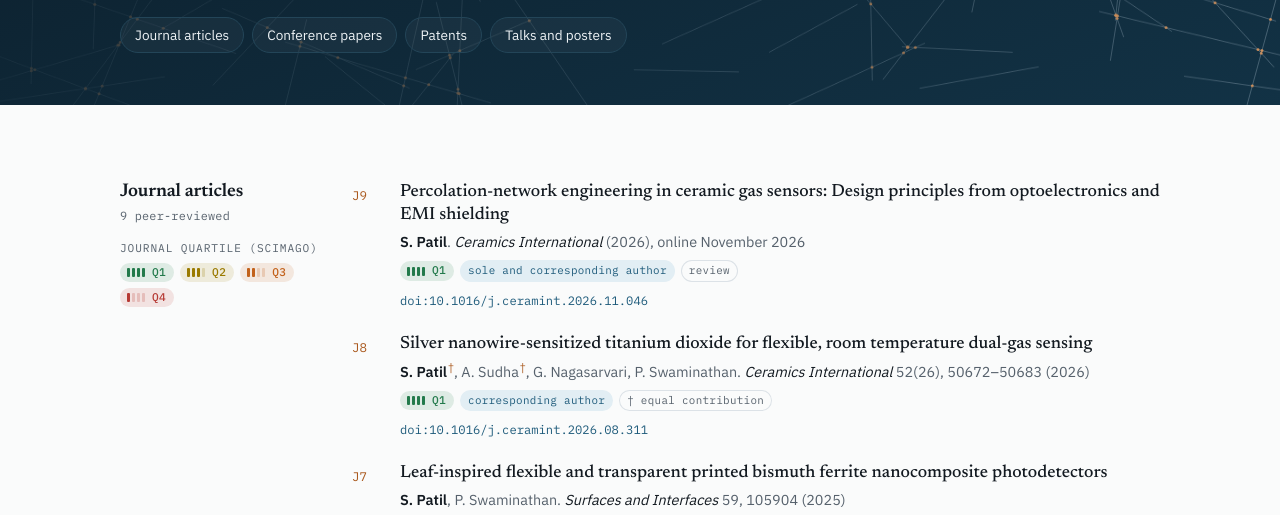
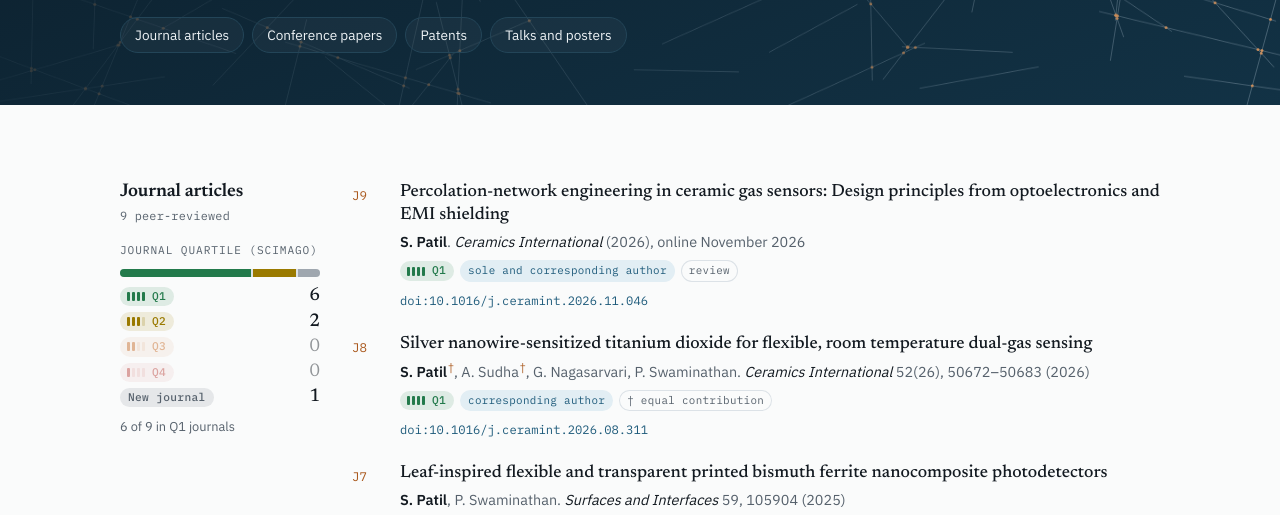
Before and after one commit to sanjeevtpatil/sanjeevtpatil.github.io, a plain HTML site: page publications.html in a window 1280 px wide. Shown: the part 261-776 px from the top of the page. Drawn offline with Linux system fonts and the light colour scheme.

Commit message:
Show paper counts per Scimago quartile in the publications legend
Co-Authored-By: Claude Opus 5.5 <noreply@anthropic.com>
Claude-Session: https://claude.ai/code/session_011ypLevgNrgXWM2fw8t6pU3

```diff
--- a/publications.html
+++ b/publications.html
@@ -222,8 +222,17 @@ ol.pubs .n{font-family:var(--mono);font-size:.78rem;color:var(--copper);padding-
 .q1{--qc:var(--q1)} .q2{--qc:var(--q2)} .q3{--qc:var(--q3)} .q4{--qc:var(--q4)}
 .q1 i,.q2 i:nth-child(-n+3),.q3 i:nth-child(-n+2),.q4 i:nth-child(1){opacity:1}
 .q0{padding-left:8px}
-.qkey{display:flex;flex-wrap:wrap;gap:6px;align-items:center;margin-top:16px}
-.qkey span:first-child{flex-basis:100%;font-family:var(--mono);font-size:.7rem;letter-spacing:.08em;text-transform:uppercase;color:var(--muted)}
+.qkey{margin-top:18px;display:grid;gap:10px;max-width:220px}
+.qk-title{font-family:var(--mono);font-size:.7rem;letter-spacing:.08em;text-transform:uppercase;color:var(--muted)}
+.qbar{display:flex;gap:2px;height:8px;border-radius:999px;overflow:hidden;background:var(--rule)}
+.qbar span{display:block;min-width:0}
+.qbar .b1{background:var(--q1)} .qbar .b2{background:var(--q2)} .qbar .b3{background:var(--q3)} .qbar .b4{background:var(--q4)} .qbar .b0{background:var(--muted);opacity:.45}
+.qlist{list-style:none;margin:0;padding:0;display:grid;gap:6px}
+.qlist li{display:flex;align-items:center;justify-content:space-between;gap:10px}
+.qlist b{font-family:var(--display);font-size:1.15rem;font-weight:500;font-variant-numeric:tabular-nums;line-height:1}
+.qlist li.zero{opacity:.45}
+.qlist li.zero b{font-weight:400}
+.qk-sum{font-size:.8rem;color:var(--muted)}
 ul.plain{list-style:none;margin:0;padding:0;display:grid;gap:10px}
 ul.plain li{display:grid;grid-template-columns:56px minmax(0,1fr);gap:12px;font-size:.94rem}
 ul.plain .y{font-family:var(--mono);font-size:.82rem;color:var(--copper);font-variant-numeric:tabular-nums;padding-top:2px}
@@ -267,6 +276,8 @@ footer{background:var(--hero-bg);color:var(--hero-muted);border-top:1px solid va
   .stat:nth-child(n+3){border-top:1px solid var(--hero-rule)}
   section.band{padding-block:52px}
   .cards,.cards.three,.awards,.two,.features,.explore{grid-template-columns:1fr}
+  .qkey{max-width:none}
+  .qlist{grid-template-columns:repeat(auto-fill,minmax(130px,1fr));column-gap:24px}
   .pagehead .wrap{padding-block:40px 36px}
   .pipeline{grid-template-columns:1fr;gap:14px}
   .pipeline li{grid-template-columns:104px minmax(0,1fr);column-gap:16px;align-content:center}
@@ -314,7 +325,7 @@ footer{background:var(--hero-bg);color:var(--hero-muted);border-top:1px solid va
 <section class="band" id="list">
   <div class="wrap">
     <div class="pub-group" id="journals">
-      <div><h3>Journal articles<small>9 peer-reviewed</small></h3><div class="qkey"><span>Journal quartile (Scimago)</span><span class="q q1" title="Quartile 1 journal"><i></i><i></i><i></i><i></i>Q1</span><span class="q q2" title="Quartile 2 journal"><i></i><i></i><i></i><i></i>Q2</span><span class="q q3" title="Quartile 3 journal"><i></i><i></i><i></i><i></i>Q3</span><span class="q q4" title="Quartile 4 journal"><i></i><i></i><i></i><i></i>Q4</span></div></div>
+      <div><h3>Journal articles<small>9 peer-reviewed</small></h3><div class="qkey"><span class="qk-title">Journal quartile (Scimago)</span><div class="qbar" role="img" aria-label="Of 9 journal articles: 6 Q1, 2 Q2, 0 Q3, 0 Q4, 1 not yet ranked"><span class="b1" style="flex:6"></span><span class="b2" style="flex:2"></span><span class="b0" style="flex:1"></span></div><ul class="qlist"><li class="" title="6 papers in Q1 journals"><span class="q q1"><i></i><i></i><i></i><i></i>Q1</span><b>6</b></li><li class="" title="2 papers in Q2 journals"><span class="q q2"><i></i><i></i><i></i><i></i>Q2</span><b>2</b></li><li class="zero" title="0 papers in Q3 journals"><span class="q q3"><i></i><i></i><i></i><i></i>Q3</span><b>0</b></li><li class="zero" title="0 papers in Q4 journals"><span class="q q4"><i></i><i></i><i></i><i></i>Q4</span><b>0</b></li><li title="Journal launched recently, no Scimago rank yet"><span class="q q0">New journal</span><b>1</b></li></ul><span class="qk-sum">6 of 9 in Q1 journals</span></div></div>
       <ol class="pubs">
         <li><span class="n">J9</span><div><div class="pub-title">Percolation-network engineering in ceramic gas sensors: Design principles from optoelectronics and EMI shielding</div>
           <div class="pub-meta"><span class="me">S. Patil</span>. <i>Ceramics International</i> (2026), online November 2026</div>
```
Also changed, not shown: experience.html (+13 -2 lines), index.html (+13 -2 lines), research.html (+13 -2 lines).
